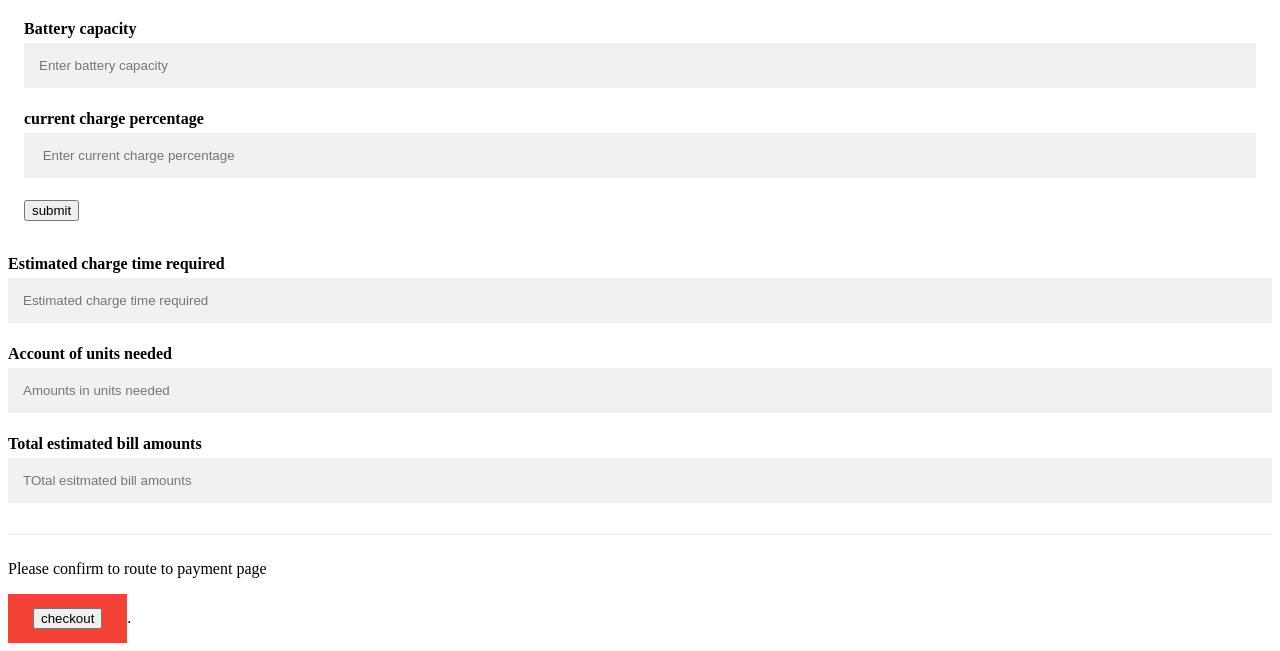
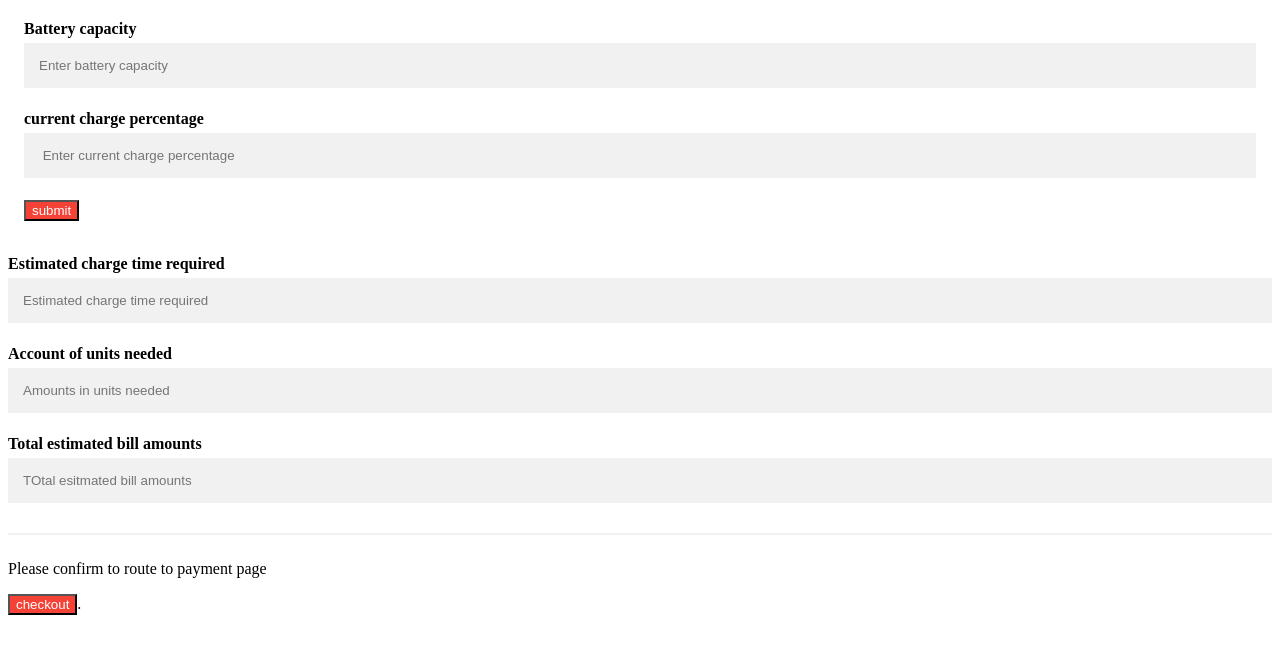
Before and after one commit to kshitija78/TEconnectivity-website, a PHP site: page /guest.html in a window 1280 px wide. Shown: the part 192-843 px from the top of the page. After the commit the page ends 807 px from the top, so only its background shows below. Run offline with PHP 8.4, Linux system fonts and the light colour scheme.

Commit message:
Update guest.css

```diff
--- a/guest.css
+++ b/guest.css
@@ -16,12 +16,11 @@ input[type=text], input[type=password], input[type=number] {
 }
 
 
-.paymentbtn:link{
+.paymentbtn{
 
 
   background-color: #f44336;
   color: white;
-  padding: 14px 25px;
   text-align: center;
   text-decoration: none;
   display: inline-block;
```
